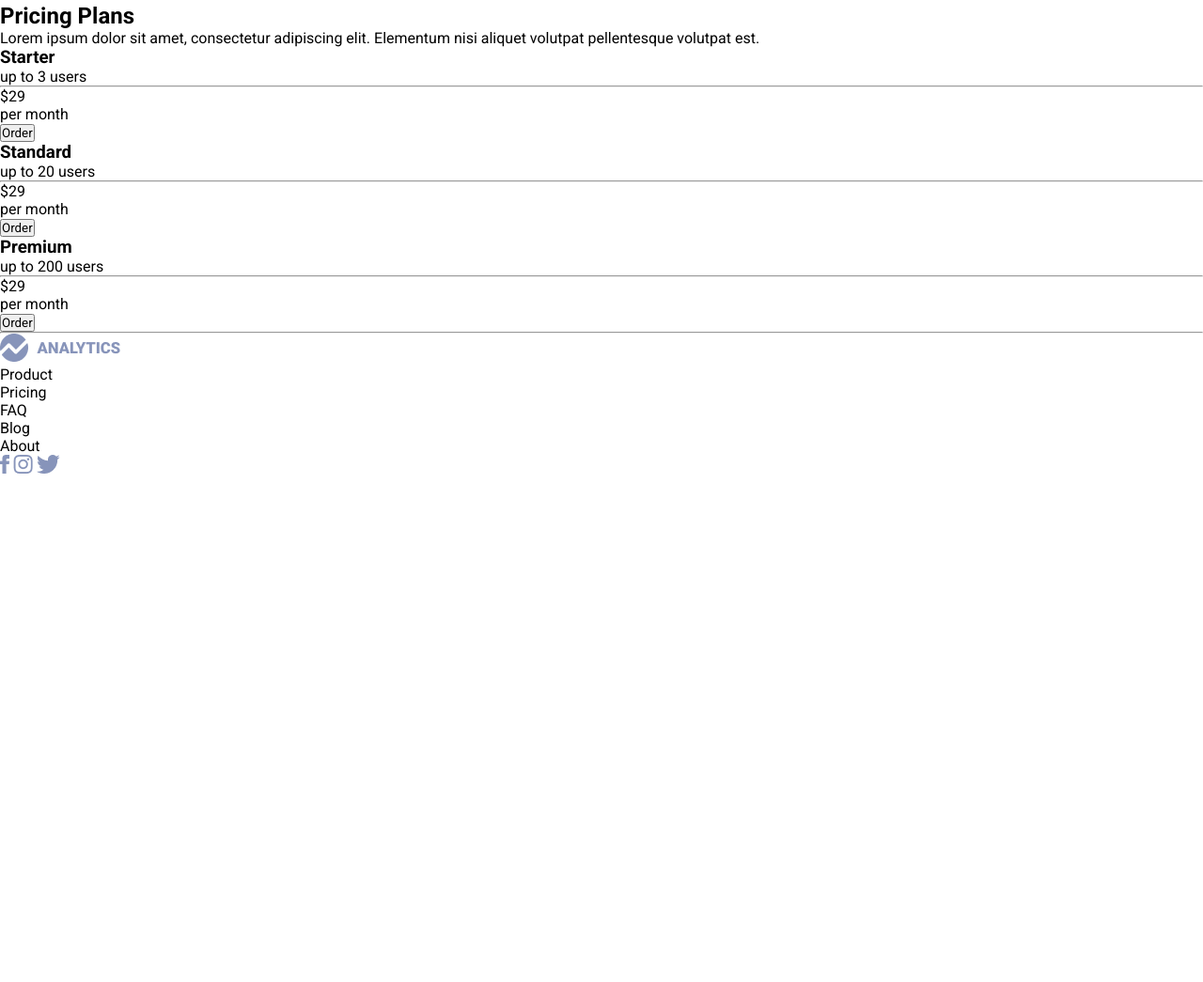
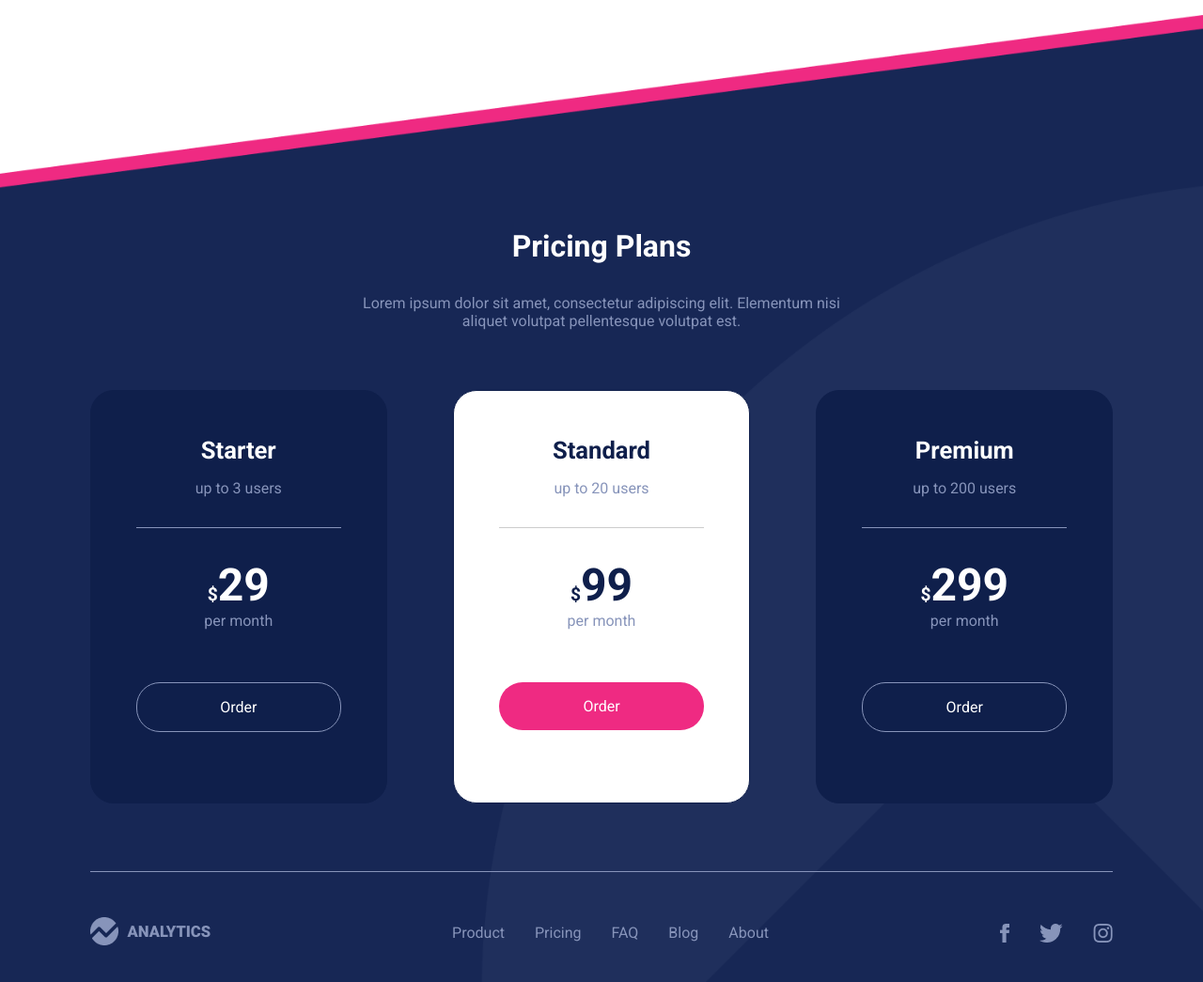
Before and after one commit to ericjmoliveira/landing-page, a plain HTML site: page index.html in a window 1280 px wide. Shown: the part 2374-3419 px from the top of the page at 94% size. Before the commit the page ends 2882 px from the top, so only its background shows below. Drawn offline with Linux system fonts and the light colour scheme.

Commit message:
Style bottom section

```diff
--- a/assets/css/style.css
+++ b/assets/css/style.css
@@ -166,3 +166,139 @@
 .info-container section img {
     width: 500px;
 }
+
+.bottom-container {
+    background-image: url('../img/background-bottom.png');
+    background-repeat: no-repeat;
+    background-size: cover;
+    padding: 15rem 6rem 3rem 6rem;
+}
+
+.pricing-container {
+    border-bottom: 1px solid #8794ba;
+    padding-bottom: 4.5rem;
+}
+
+.pricing-header {
+    display: flex;
+    flex-direction: column;
+    align-items: center;
+    justify-content: center;
+    margin-bottom: 4rem;
+}
+
+.pricing-header h2 {
+    margin-bottom: 2rem;
+    color: #fff;
+    font-size: 2rem;
+}
+
+.pricing-header p {
+    width: 50%;
+    color: #8794ba;
+    text-align: center;
+}
+
+.cards-container {
+    display: flex;
+    align-items: center;
+    justify-content: space-between;
+}
+
+.card {
+    width: 29%;
+    height: 440px;
+    display: flex;
+    flex-direction: column;
+    padding: 3rem;
+    background: #0f1f4b;
+    color: #fff;
+    border: 1px solid #0f1f4b;
+    border-radius: 25px;
+}
+
+.card h3 {
+    text-align: center;
+    font-size: 1.6rem;
+    margin-bottom: 1rem;
+}
+
+.card h4 {
+    text-align: center;
+    font-size: 1.2rem;
+}
+
+.card h4 span {
+    font-size: 3rem;
+}
+
+.card p {
+    text-align: center;
+    color: #8794ba;
+    margin-bottom: 2rem;
+}
+
+.card-header {
+    border-bottom: 1px solid #8794ba;
+    margin-bottom: 2rem;
+}
+
+.card-body button {
+    width: 100%;
+    margin-top: 1.5rem;
+    background: none;
+    border: 1px solid #8794ba;
+    padding: 1rem 4rem;
+    border-radius: 25px;
+    color: #fff;
+    font-size: 1rem;
+    cursor: pointer;
+}
+
+.standard {
+    background: #fff;
+    color: #0f1f4b;
+}
+
+.standard .card-header {
+    border-bottom: 1px solid #ccc;
+}
+
+.standard button {
+    background: #ef2a82;
+    border: none;
+    color: #fff;
+}
+
+.footer-container {
+    display: flex;
+    align-items: center;
+    justify-content: space-between;
+    margin-top: 3rem;
+}
+
+.bottom-logo-container {
+    cursor: pointer;
+}
+
+.bottom-navbar-links {
+    display: flex;
+    align-items: center;
+    justify-content: space-between;
+    gap: 2rem;
+    list-style: none;
+    color: #8794ba;
+}
+
+.bottom-navbar-links li {
+    cursor: pointer;
+}
+
+.social-icons-container {
+    display: flex;
+    gap: 2rem;
+}
+
+.social-icons-container img {
+    cursor: pointer;
+}
--- a/index.html
+++ b/index.html
@@ -134,47 +134,57 @@
                 </section>
             </article>
         </main>
-        <article>
-            <section>
+        <article class="bottom-container">
+            <section class="pricing-container">
+                <div class="pricing-header">
                     <h2>Pricing Plans</h2>
                     <p>
-                    Lorem ipsum dolor sit amet, consectetur adipiscing elit. Elementum nisi aliquet
-                    volutpat pellentesque volutpat est.
+                        Lorem ipsum dolor sit amet, consectetur adipiscing elit. Elementum nisi
+                        aliquet volutpat pellentesque volutpat est.
                     </p>
-                <section>
-                    <div>
+                </div>
+                <section class="cards-container">
+                    <div class="card">
+                        <div class="card-header">
                             <h3>Starter</h3>
                             <p>up to 3 users</p>
-                        <hr />
-                        <p>$<span>29</span></p>
+                        </div>
+                        <div class="card-body">
+                            <h4>$<span>29</span></h4>
                             <p>per month</p>
                             <button>Order</button>
                         </div>
-                    <div>
+                    </div>
+                    <div class="card standard">
+                        <div class="card-header">
                             <h3>Standard</h3>
                             <p>up to 20 users</p>
-                        <hr />
-                        <p>$<span>29</span></p>
+                        </div>
+                        <div class="card-body">
+                            <h4>$<span>99</span></h4>
                             <p>per month</p>
                             <button>Order</button>
                         </div>
-                    <div>
+                    </div>
+                    <div class="card">
+                        <div class="card-header">
                             <h3>Premium</h3>
                             <p>up to 200 users</p>
-                        <hr />
-                        <p>$<span>29</span></p>
+                        </div>
+                        <div class="card-body">
+                            <h4>$<span>299</span></h4>
                             <p>per month</p>
                             <button>Order</button>
                         </div>
+                    </div>
                 </section>
             </section>
-            <hr />
-            <footer>
-                <div>
+            <footer class="footer-container">
+                <div class="bottom-logo-container">
                     <img src="./assets/img/footer-logo.png" alt="Analytics logo" />
                 </div>
                 <nav>
-                    <ul>
+                    <ul class="bottom-navbar-links">
                         <li>Product</li>
                         <li>Pricing</li>
                         <li>FAQ</li>
@@ -182,10 +192,10 @@
                         <li>About</li>
                     </ul>
                 </nav>
-                <section>
+                <section class="social-icons-container">
                     <img src="./assets/img/facebook-icon.png" alt="Facebook icon" />
+                    <img src="./assets/img/twitter-icon.png" alt="Twitter icon" />
                     <img src="./assets/img/instagram-icon.png" alt="Instagram icon" />
-                    <img src="./assets/img/twitter-icon.png" alt="Twitter icon" />
                 </section>
             </footer>
         </article>
```
Lines whose indentation alone changed are shown as unchanged.
